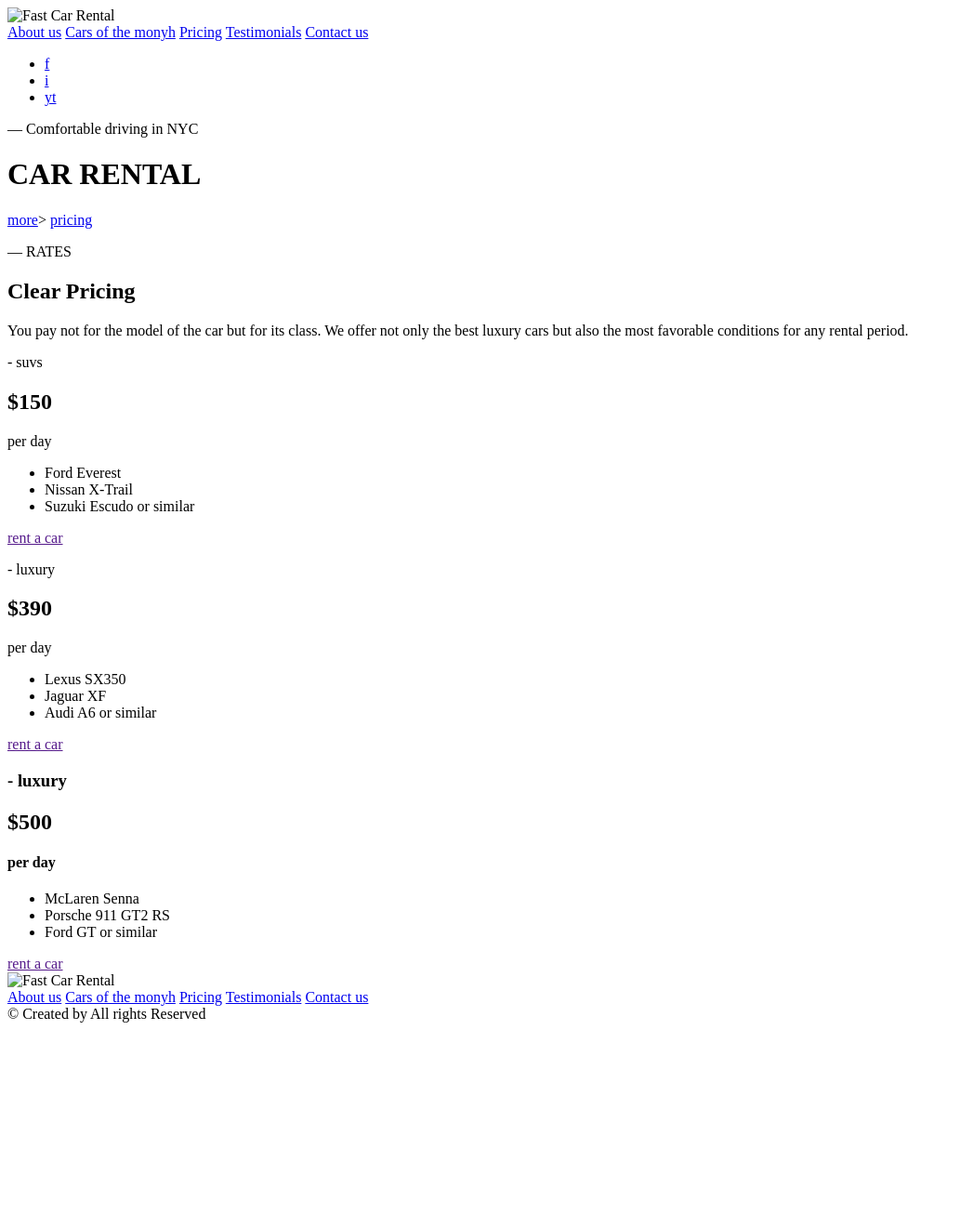
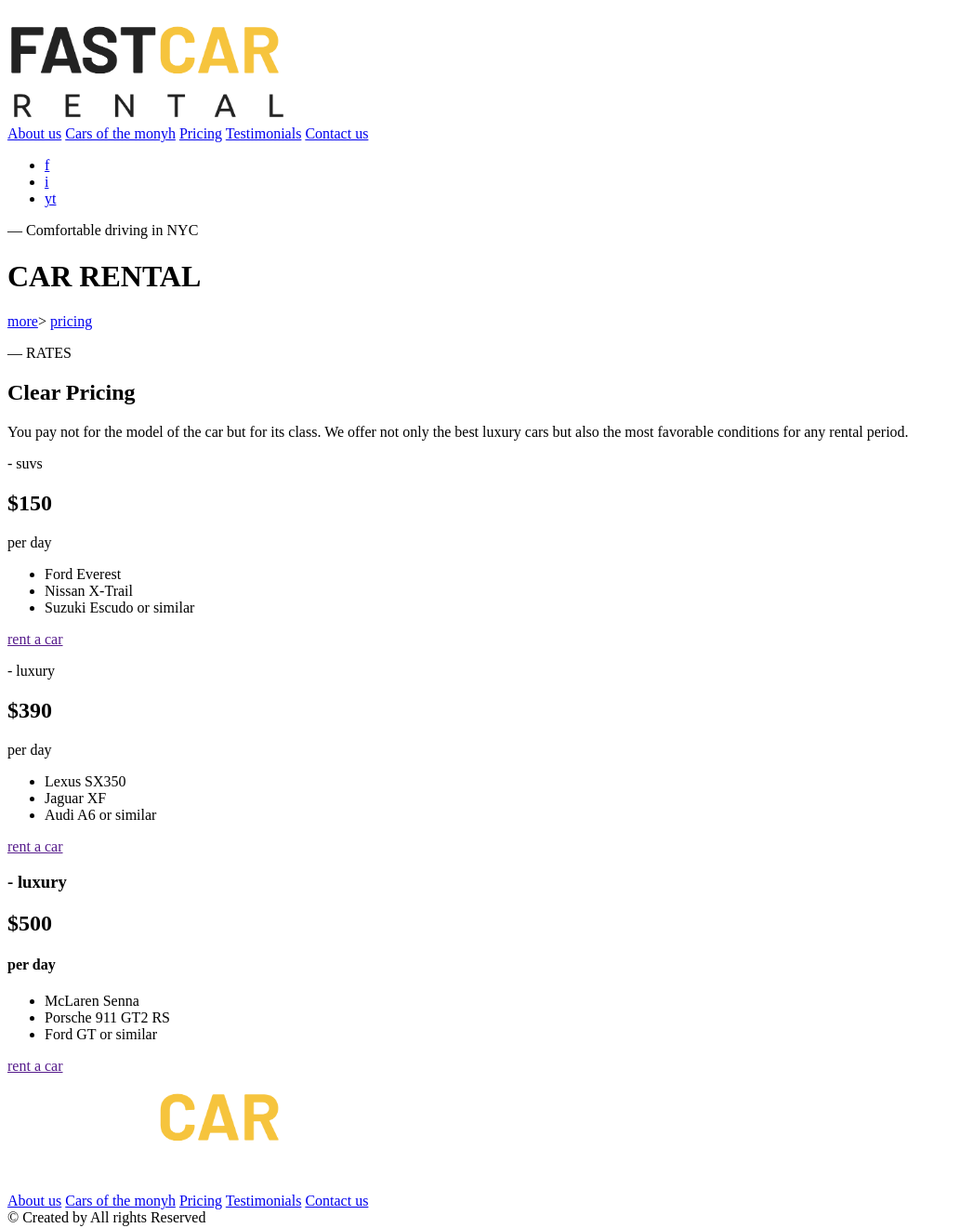
Before and after one commit to SukhovetskaTetiana/car-rental, a plain HTML site: page index.html in a window 1280 px wide. Shown: the whole page at 93% size, without its empty margins (0-1033 px from the left). Before the commit the page ends 1108 px from the top, so only its background shows below. Drawn offline with Linux system fonts and the light colour scheme.

Commit message:
make change in foto

```diff
--- a/index.html
+++ b/index.html
@@ -13,7 +13,7 @@
     <header class="header">
         <nav class="header__topnav">
             <div class="header__logo">
-                <img width=300 src="main_logo.png" alt="Fast Car Rental">
+                <img width=300 src="img/main_logo.png" alt="Fast Car Rental">
             </div>
             <div class="header__menu">
                 <a href="#about" class="header__menu-item">About us</a>
@@ -49,7 +49,8 @@
                 <div class="pricing__block-left">
                     <p class="block-left__suv">- suvs</p>
                     <h2 class="block-left__money">$150</h2>
-                    <p class="block-left__day">per day<p>
+                    <p class="block-left__day">per day
+                    <p>
                     <ul class="block-left__list">
                         <li class="block-left__list-item">Ford Everest</li>
                         <li class="block-left__list-item">Nissan X-Trail</li>
@@ -89,8 +90,8 @@
     <footer id="footer">
         <nav>
             <div class="footer__logo">
-                <img width=300 src="futter_logo.png" alt="Fast Car Rental">
-            </div class=footer__menu>
+                <img width=300 src="img/footer_logo.png" alt="Fast Car Rental">
+            </div class=footer__logo>
             <a href="#about" class="footer__menu-item">About us</a>
             <a href="#cars-monyh" class="footer__menu-item">Cars of the monyh</a>
             <a href="#pricing" class="footer__menu-item">Pricing</a>
```
Also changed, not shown: img/block_menu-center_car-image.webp (added), img/block_menu-font-image.webp (added), img/footer_logo.png (renamed from img/futter_logo.png).
